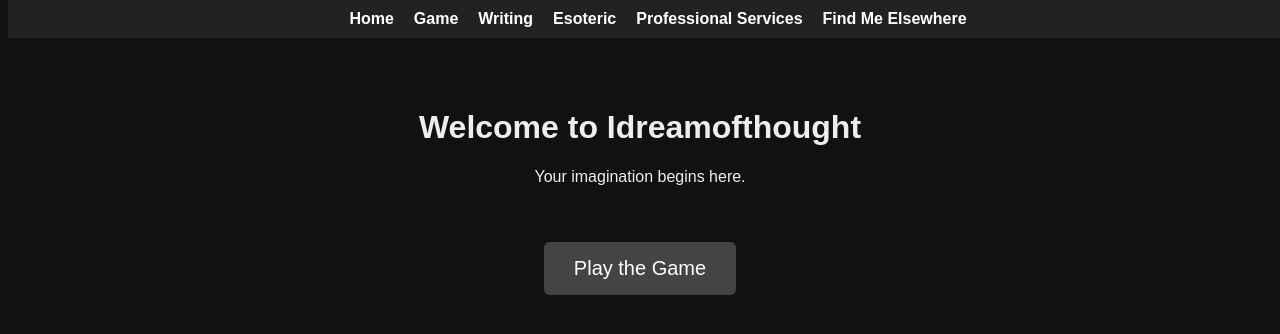
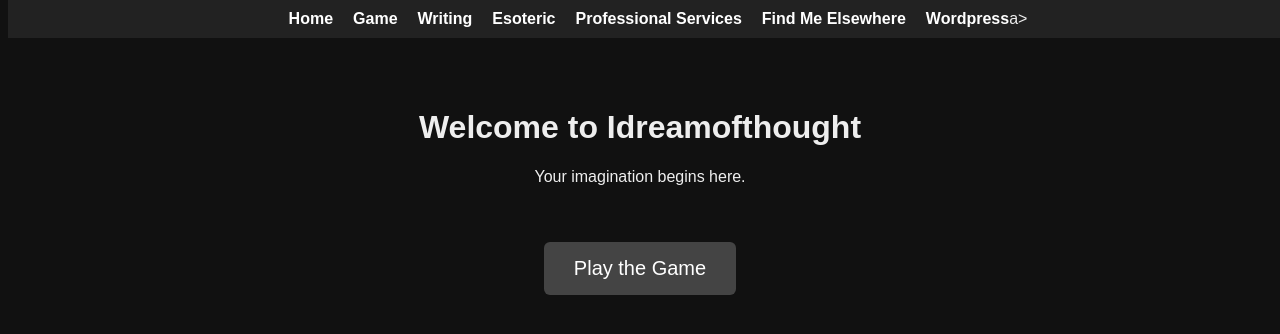
Before and after one commit to Idreamofthought/idreamofthought.github.io, a plain HTML site: page index.html in a window 1280 px wide. Drawn offline with Linux system fonts and the light colour scheme.

```diff
--- a/index.html
+++ b/index.html
@@ -59,6 +59,8 @@
     <li><a href="/esoteric/">Esoteric</a></li>
     <li><a href="/services/">Professional Services</a></li>
     <li><a href="/elsewhere/">Find Me Elsewhere</a></li>
+    <li><a href="https://idreamofthought.wordpress.com">Wordpress</a>a></li>
+
   </ul>
 </nav>
 
```
